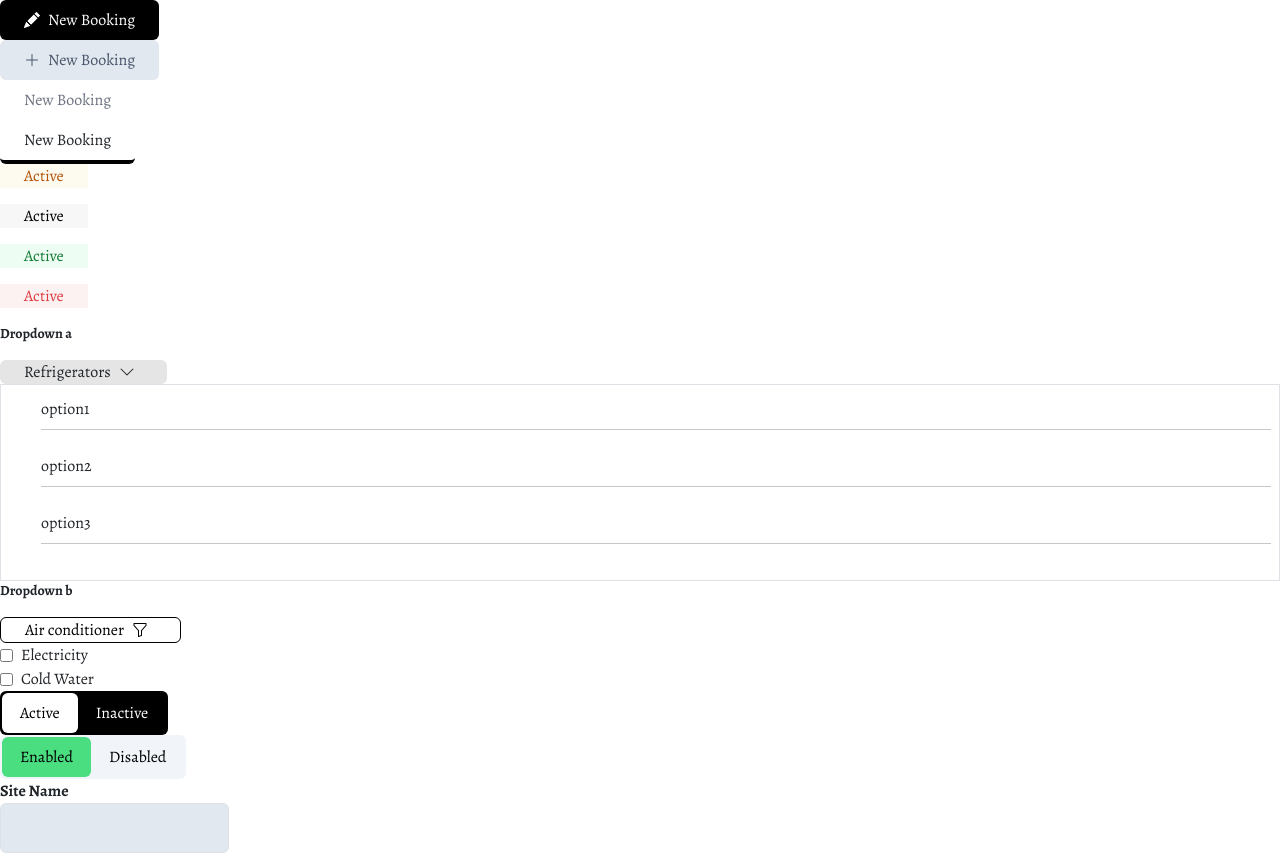
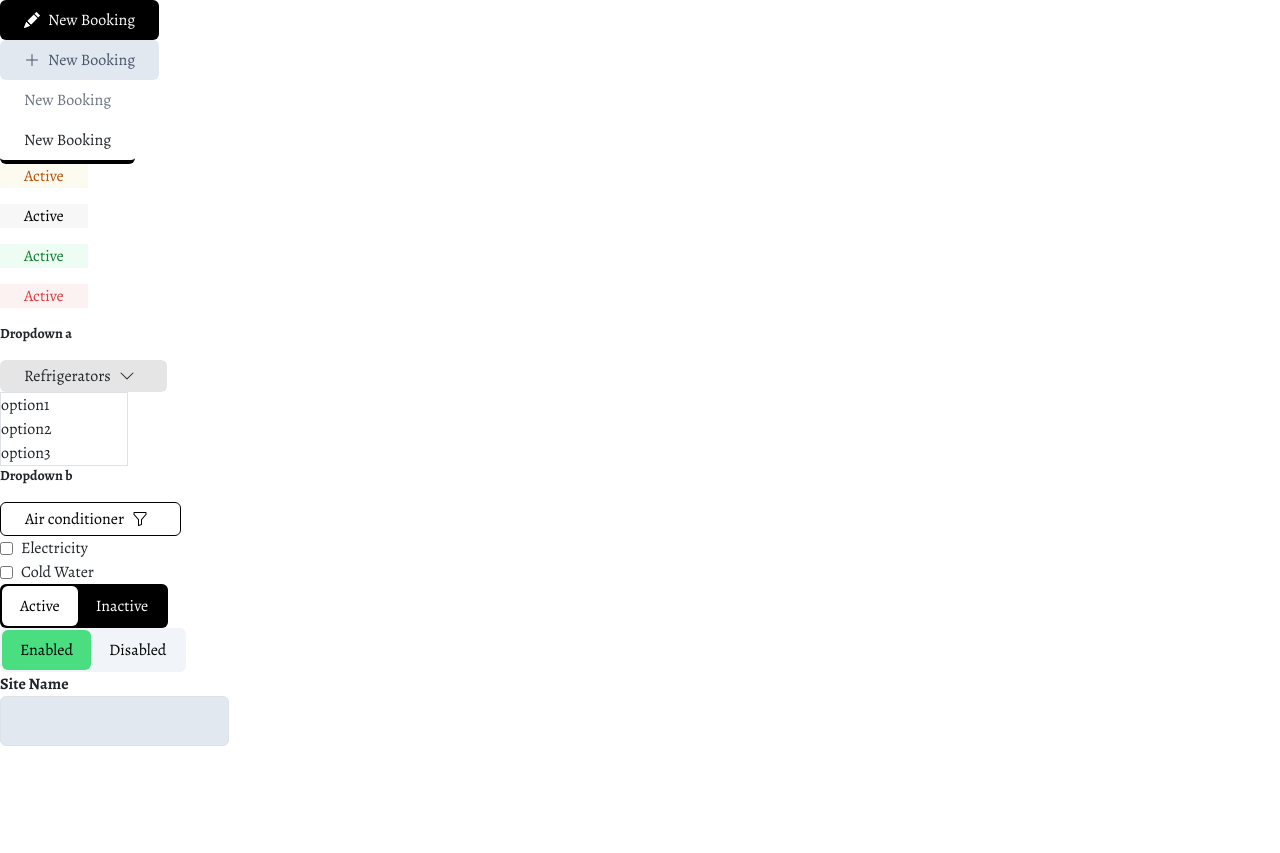
Before and after one commit to sysdale/concierge, a React (Create React App) app: page / in a window 1280 px wide. Both pictures are taken after a click on the button "Refrigerators". After the commit the page ends 800 px from the top, so only its background shows below. Built offline with nearby package versions, Linux system fonts and the light colour scheme.

Commit message:
dropdown button working but width not dynamic

```diff
--- a/src/components/DropDownButton.js
+++ b/src/components/DropDownButton.js
@@ -1,6 +1,7 @@
 import classNames from "classnames";
 import React, { useState } from "react";
 import Icons from "./Icons";
+import DropDownItem from "./DropDownItem";
 
 const DropDownButton = ({
   theme = "input",
@@ -10,9 +11,15 @@ const DropDownButton = ({
   data,
 }) => {
   const [showDropDown, setShowDropDown] = useState(false);
+  const [selectedItem, setSelectedItem] = useState("");
 
   const dropDownHandler = () => {
     setShowDropDown(!showDropDown);
+  };
+
+  const itemSelector = (item) => {
+    setSelectedItem(item);
+    console.log(item);
   };
 
   //tailwind part
@@ -21,7 +28,7 @@ const DropDownButton = ({
   const widthClass = `w-${width}`;
 
   const dropDownButtonThemes = classNames(
-    "flex justify-between py-0 px-4 space-x-2",
+    "flex justify-between py-1 px-4 space-x-2",
     {
       [filter_tw]: theme === "filter",
       [input_tw]: theme === "input",
@@ -36,25 +43,21 @@ const DropDownButton = ({
       <Icons iconName={"chevron"} />
     );
 
-  const listItems = data.map((item, index) => (
-    <li key={index} className="p-2">
-      {item}
-      <hr className="my-2 bg-gray-200" />
-    </li>
-  ));
-
   return (
     <div>
       <p className="text-sm font-semibold">{content}</p>
       <button onClick={dropDownHandler} className={dropDownButtonThemes}>
-        <div>{placeholder}</div>
+        <div>{selectedItem || placeholder}</div>
+
         <div>{whichIcon}</div>
       </button>
 
       {/* dropdown list items logic */}
       {showDropDown && (
-        <div className="bg-white border border-slate-200 py-1">
-          <ul>{listItems}</ul>
+        <div className="w-32 bg-white border border-slate-200">
+          <ul className="mb-0 pl-0">
+            <DropDownItem data={data} itemSelector={itemSelector} />
+          </ul>
         </div>
       )}
     </div>
--- /dev/null
+++ b/src/components/DropDownItem.js
@@ -0,0 +1,20 @@
+import React from "react";
+
+const DropDownItem = ({ data, itemSelector }) => {
+  const handleItemClick = (item) => {
+    itemSelector(item);
+  };
+
+  return (
+    <div>
+      {data.map((item, index) => (
+        <li key={index} className="hover:bg-sky-100 hover:text-black">
+          {console.log(item)}
+          <button onClick={() => handleItemClick(item)}>{item}</button>{" "}
+        </li>
+      ))}
+    </div>
+  );
+};
+
+export default DropDownItem;
```
